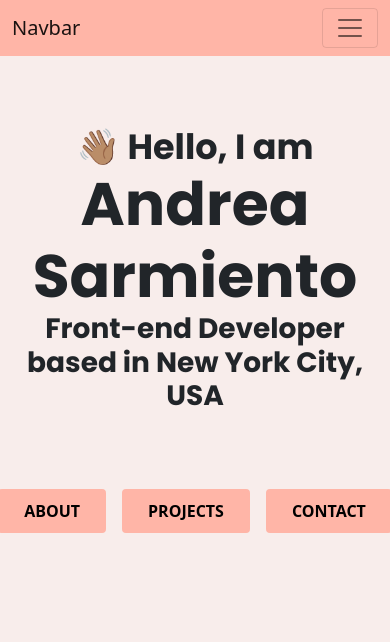
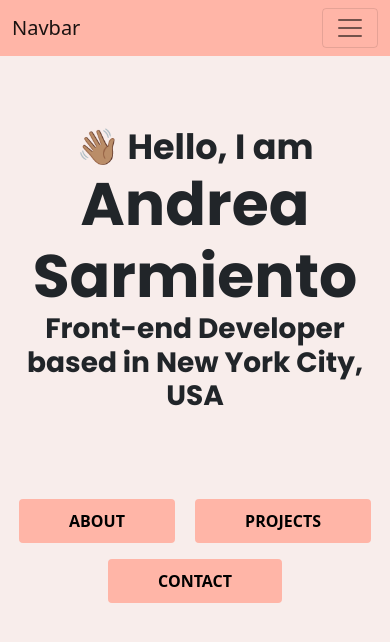
Before and after one commit to asarmie/Portfolio-Project, a plain HTML site: page index.html in a window 390 px wide. Drawn offline with nearby package versions, Linux system fonts and the light colour scheme.

Commit message:
made buttons responsive fr smaller screens

```diff
--- a/index.html
+++ b/index.html
@@ -62,23 +62,24 @@
         </div>
       </div>
     </nav>
-    <div class="container-fluid">
+
     <h2>👋🏽 Hello, I am</h2>
     <h1>Andrea Sarmiento</h1>
     <h3>Front-end Developer based in New York City, USA</h3>
-      <div class="all-buttons d-flex justify-content-center pt-5">
-        <button class="button-links px-4 py-2 mx-2">
-          <a href="about.html" class="link-branding" title="About Me">ABOUT</a>
+    <div class="all-buttons">
+      <button class="button-links px-5 py-2 m-2">
+        <a href="/about.html" class="link-branding" title="About Me">ABOUT</a>
       </button>
-        <button class="button-links px-4 py-2 mx-2">
-          <a href="projects.html" class="link-branding" title="Projects"
+
+      <button class="button-links px-5 py-2 m-2">
+        <a href="/projects.html" class="link-branding" title="Projects"
           >PROJECTS</a
         >
       </button>
-        <button class="button-links px-4 py-2 mx-2">
+
+      <button class="button-links px-5 py-2 m-2">
         <a href="#" class="link-branding" target="_blank">CONTACT</a>
       </button>
     </div>
-    </div>
   </body>
 </html>
--- a/styles/styles.css
+++ b/styles/styles.css
@@ -27,10 +27,13 @@ h3 {
   font-size: 28px;
   padding-bottom: 20px;
 }
-
+.all-buttons {
+  display: block;
+  margin: 0;
+  padding-top: 50px;
+  text-align: center;
+}
 .button-links {
-  display: block;
-  margin: auto;
   border: solid var(--accent-color) 2px;
   border-radius: 4px;
   background-color: var(--accent-color);
```
Lines whose indentation alone changed are shown as unchanged.
